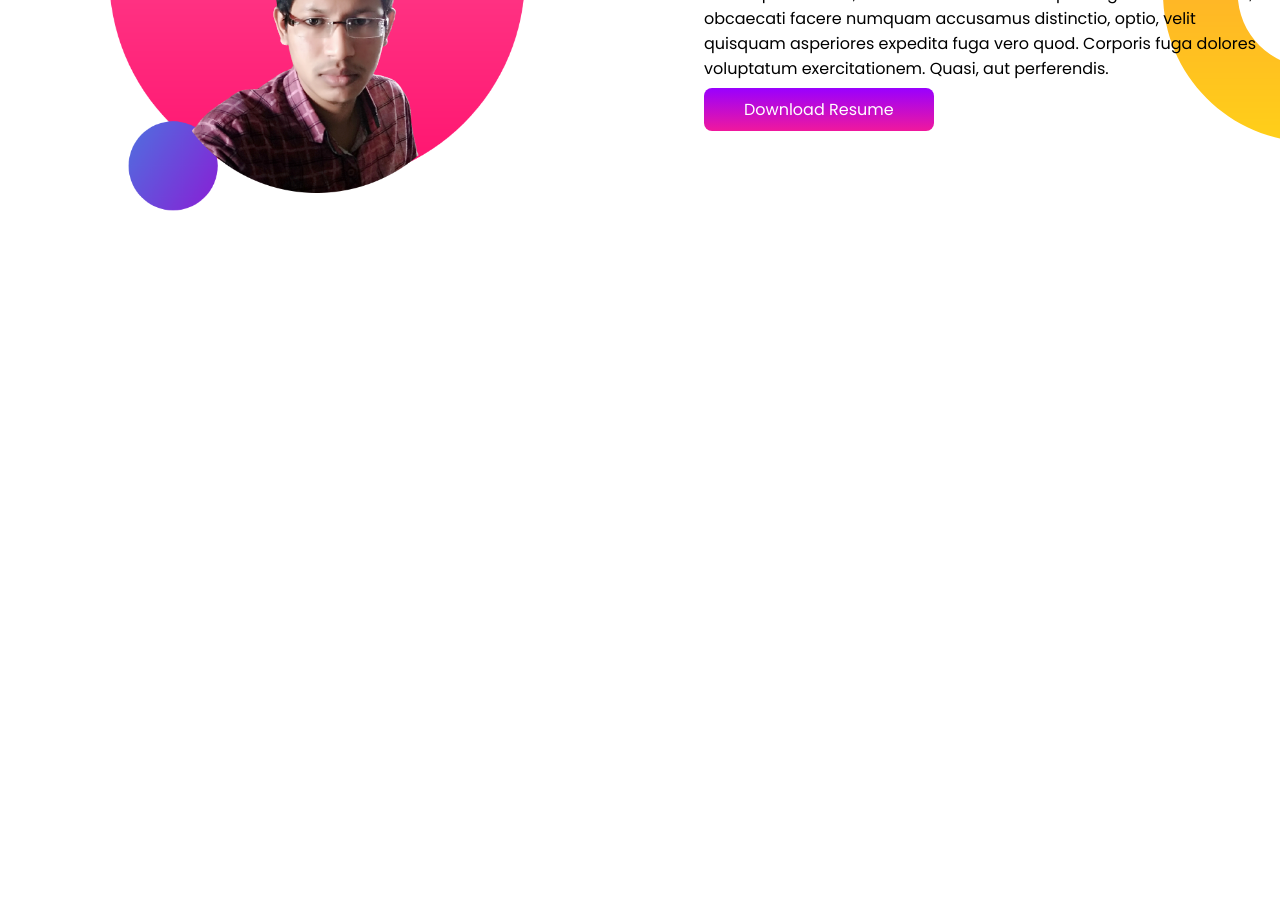
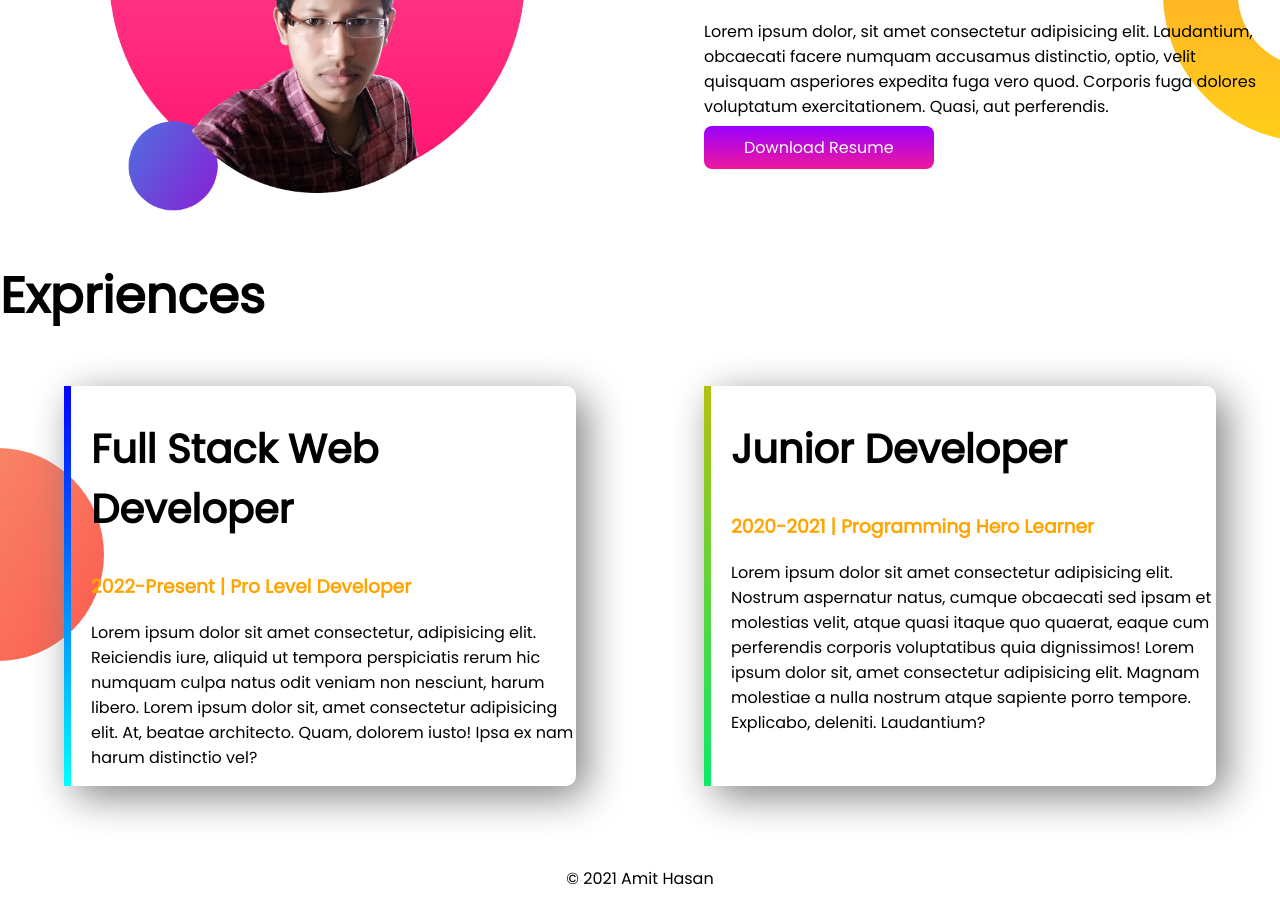
Before and after one commit to amithasan102827/developer-portfolio, a plain HTML site: page index.html in a window 1280 px wide. Shown: the part 720-1627 px from the top of the page. Before the commit the page ends 938 px from the top, so only its background shows below. Drawn offline with Linux system fonts and the light colour scheme.

Commit message:
fourth commit

```diff
--- a/index.html
+++ b/index.html
@@ -13,7 +13,7 @@
 </head>
 
 <body>
-    <section class="top-banner">
+    <section class="top-banner fexible-container">
         <div class="half-width">
             <h1>Welcome To</h1>
             <h1><span class="orange-color">Amit Hasan</span> World!</h1>
@@ -23,7 +23,7 @@
                 itaque ad nobis, veritatis fuga officia laboriosam consectetur maxime iste numquam perferendis, soluta
                 id.
                 Aut eaque consequuntur amet excepturi voluptatibus enim explicabo labore similique consectetur!</p>
-                <a class="link-button" target="blank" href="https://github.com/amithasan102827/my-first-repo">Hire Me</a>
+            <a class="link-button" target="blank" href="https://github.com/amithasan102827/my-first-repo">Hire Me</a>
         </div>
 
         <div class="half-width">
@@ -31,18 +31,46 @@
         </div>
     </section>
 
-    <section class="dream-big">
+    <section class="dream-big fexible-container ">
         <div class="half-width">
             <img src="my-bg2.png" alt="">
         </div>
         <div class="half-width">
-           <h1>Dream Big</h1>
-           <h2>Become a Web Developer</h2>
-           <p>Lorem ipsum dolor, sit amet consectetur adipisicing elit. Laudantium, obcaecati facere numquam accusamus distinctio, optio, velit quisquam asperiores expedita fuga vero quod. Corporis fuga dolores voluptatum exercitationem. Quasi, aut perferendis.</p>
+            <h1>Dream Big</h1>
+            <h2>Become a Web Developer</h2>
+            <p>Lorem ipsum dolor, sit amet consectetur adipisicing elit. Laudantium, obcaecati facere numquam accusamus
+                distinctio, optio, velit quisquam asperiores expedita fuga vero quod. Corporis fuga dolores voluptatum
+                exercitationem. Quasi, aut perferendis.</p>
 
-           <a class="link-button" target="blank" href="https://github.com/amithasan102827/my-first-repo">Download Resume</a>
+            <a class="link-button" target="blank" href="https://github.com/amithasan102827/my-first-repo">Download
+                Resume</a>
         </div>
     </section>
+    <section class="exprience">
+        <h1>Expriences</h1>
+        <div class="fexible-container">
+            <div id="box-1" class="box-item">
+                <h2>Full Stack Web Developer</h2>
+                <h3 class="orange-color">2022-Present | Pro Level Developer</h3>
+                <p>Lorem ipsum dolor sit amet consectetur, adipisicing elit. Reiciendis iure, aliquid ut tempora
+                    perspiciatis rerum hic numquam culpa natus odit veniam non nesciunt, harum libero. Lorem ipsum dolor
+                    sit, amet consectetur adipisicing elit. At, beatae architecto. Quam, dolorem iusto! Ipsa ex nam
+                    harum distinctio vel?</p>
+            </div>
+            <div id="box-2" class="box-item">
+                <h2>Junior Developer</h2>
+                <h3 class="orange-color">2020-2021 | Programming Hero Learner</h3>
+                <p>Lorem ipsum dolor sit amet consectetur adipisicing elit. Nostrum aspernatur natus, cumque obcaecati
+                    sed ipsam et molestias velit, atque quasi itaque quo quaerat, eaque cum perferendis corporis
+                    voluptatibus quia dignissimos! Lorem ipsum dolor sit, amet consectetur adipisicing elit. Magnam
+                    molestiae a nulla nostrum atque sapiente porro tempore. Explicabo, deleniti. Laudantium?</p>
+            </div>
+        </div>
+
+    </section>
+    <footer>
+        <p>© 2021 Amit Hasan</p>
+    </footer>
 </body>
 
 </html>
--- a/style.css
+++ b/style.css
@@ -9,7 +9,7 @@ h1{
 .orange-color{
     color: orange;
 }
-section{
+.fexible-container{
     display: flex;
 }
 .half-width{
@@ -37,3 +37,34 @@ section{
     background-position: right;
 
 }
+.exprience{
+    background-image: url(images/exp-bg.png);
+    background-repeat: no-repeat;
+    background-position: left;
+}
+.box-item{
+    width: 40%;
+    margin-left: 5%;
+    margin-right: 5%;
+    margin-bottom: 5%;
+    margin-top: 10px;
+    padding-left: 20px;
+    border-radius: 10px;
+    box-shadow: 10px 10px 40px gray;
+}
+#box-1{
+    border-left: 7px solid;
+    border-image: linear-gradient(blue,cyan);
+    border-image-slice: 1;
+}
+#box-2{
+    border-left: 7px solid;
+    border-image: linear-gradient(rgb(180, 192, 15),rgb(11, 233, 104));
+    border-image-slice: 1;
+}
+h2{
+    font-size: 40px;
+}
+footer p{
+    text-align: center;
+}
```
